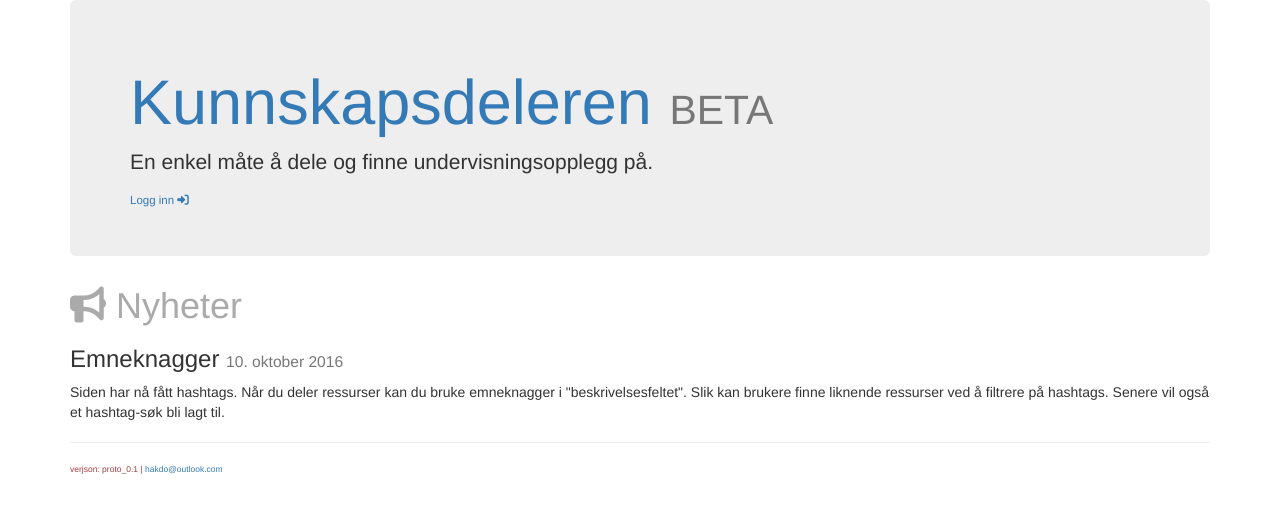
After one commit to hakdo/kunnskapsdeleren, a Django app: page /news in a window 1280 px wide. The commit adds this page. Shown: the top 513 px of the page. Run offline with Django 3.2, Linux system fonts and the light colour scheme; some libraries are stand-ins or nearby versions.

Commit message:
nyhetsside lagt til

```diff
--- a/sharestuff/templates/sharestuff/givetake.html
+++ b/sharestuff/templates/sharestuff/givetake.html
@@ -27,8 +27,10 @@
 
        </div>
        <div class="col-md-4">
+         <a href="{% url 'news' %}">
          <h1><i class="fa fa-bullhorn" aria-hidden="true"></i>
            Nyheter</h1>
+         </a>
          <p>Ny plattform for å dele undervisningsopplegg - sorter på klasse og fag!
          </p>
        </div>
--- /dev/null
+++ b/sharestuff/templates/sharestuff/news.html
@@ -0,0 +1,16 @@
+{% extends 'sharestuff/base.html' %}
+{% block content %}
+<h1>
+<i class="fa fa-bullhorn" aria-hidden="true"></i>
+  Nyheter</h1>
+<h3>Emneknagger <small>10. oktober 2016</small> </h3>
+<p>Siden har nå fått hashtags. Når du deler ressurser kan
+  du bruke emneknagger i "beskrivelsesfeltet". Slik kan brukere finne
+  liknende ressurser ved å filtrere på hashtags. Senere vil også et
+  hashtag-søk bli lagt til.
+</p>
+     <hr>
+     <address class="minfo">verjson: proto_0.1 |
+       <a href="mailto:hakdo@outlook.com">hakdo@outlook.com</a>
+     </address>
+{% endblock %}
--- a/sharestuff/urls.py
+++ b/sharestuff/urls.py
@@ -8,4 +8,5 @@ urlpatterns = [
     url(r'^details/(?P<pk>\d+)/$', views.details, name='details'),
     url(r'^p$', views.profile, name='profile'),
     url(r'^tag/(?P<pk>\d+)/$', views.tags, name='tags'),
+    url(r'^news$', views.news, name='news'),
 ]
--- a/sharestuff/views.py
+++ b/sharestuff/views.py
@@ -109,3 +109,6 @@ def tags(request, pk):
     tag = Hashtag.objects.get(id=pk)
     ressurser = tag.tagget_ressurs.all()
     return render(request, 'sharestuff/tags.html', {'tag': tag, 'ressurser': ressurser})
+
+def news(request):
+    return render(request, 'sharestuff/news.html', {})
```
